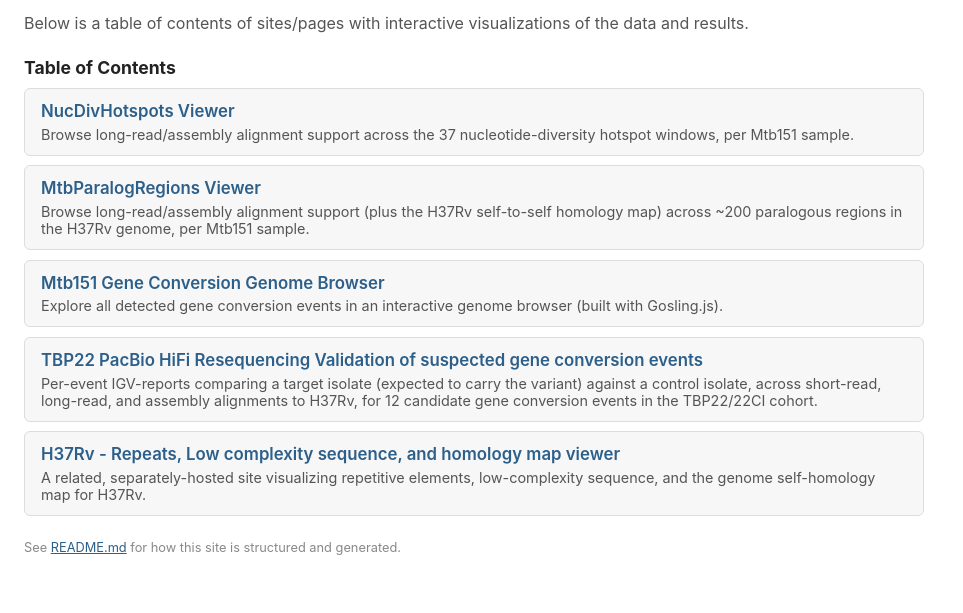
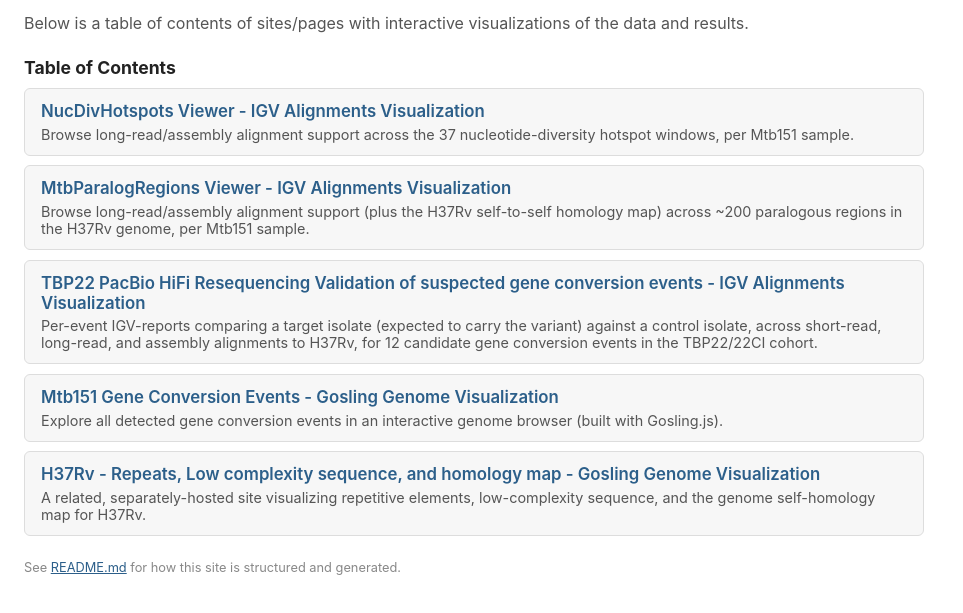
Before and after one commit to maxgmarin/mtb-geneconv-dataviz, a plain HTML site: page index.html in a window 1280 px wide. Shown: the part 97-710 px from the top of the page, without its empty margins (0-963 px from the left). Drawn offline with Linux system fonts and the light colour scheme.

Commit message:
Rename and reorder ToC entries by visualization type (IGV vs Gosling)

```diff
--- a/index.html
+++ b/index.html
@@ -49,28 +49,28 @@
 <h2>Table of Contents</h2>
 <ul class="toc">
   <li>
-    <a href="NucDivHotspots_Viewer/index.html">NucDivHotspots Viewer</a>
+    <a href="NucDivHotspots_Viewer/index.html">NucDivHotspots Viewer - IGV Alignments Visualization</a>
     <p>Browse long-read/assembly alignment support across the 37 nucleotide-diversity
       hotspot windows, per Mtb151 sample.</p>
   </li>
   <li>
-    <a href="MtbParalogRegions_Viewer/index.html">MtbParalogRegions Viewer</a>
+    <a href="MtbParalogRegions_Viewer/index.html">MtbParalogRegions Viewer - IGV Alignments Visualization</a>
     <p>Browse long-read/assembly alignment support (plus the H37Rv self-to-self homology
       map) across ~200 paralogous regions in the H37Rv genome, per Mtb151 sample.</p>
   </li>
   <li>
-    <a href="Mtb151_GCE_GenomeViz/index.html">Mtb151 Gene Conversion Genome Browser</a>
-    <p>Explore all detected gene conversion events in an interactive genome browser
-      (built with Gosling.js).</p>
-  </li>
-  <li>
-    <a href="TBP22_ReseqAnalysisAndViz/index.html">TBP22 PacBio HiFi Resequencing Validation of suspected gene conversion events</a>
+    <a href="TBP22_ReseqAnalysisAndViz/index.html">TBP22 PacBio HiFi Resequencing Validation of suspected gene conversion events - IGV Alignments Visualization</a>
     <p>Per-event IGV-reports comparing a target isolate (expected to carry the variant)
       against a control isolate, across short-read, long-read, and assembly alignments
       to H37Rv, for 12 candidate gene conversion events in the TBP22/22CI cohort.</p>
   </li>
   <li>
-    <a href="https://maxgmarin.github.io/mtb-h37rv-repeats-and-homology-viz/" target="_blank" rel="noopener">H37Rv - Repeats, Low complexity sequence, and homology map viewer</a>
+    <a href="Mtb151_GCE_GenomeViz/index.html">Mtb151 Gene Conversion Events - Gosling Genome Visualization</a>
+    <p>Explore all detected gene conversion events in an interactive genome browser
+      (built with Gosling.js).</p>
+  </li>
+  <li>
+    <a href="https://maxgmarin.github.io/mtb-h37rv-repeats-and-homology-viz/" target="_blank" rel="noopener">H37Rv - Repeats, Low complexity sequence, and homology map - Gosling Genome Visualization</a>
     <p>A related, separately-hosted site visualizing repetitive elements, low-complexity
       sequence, and the genome self-homology map for H37Rv.</p>
   </li>
```
